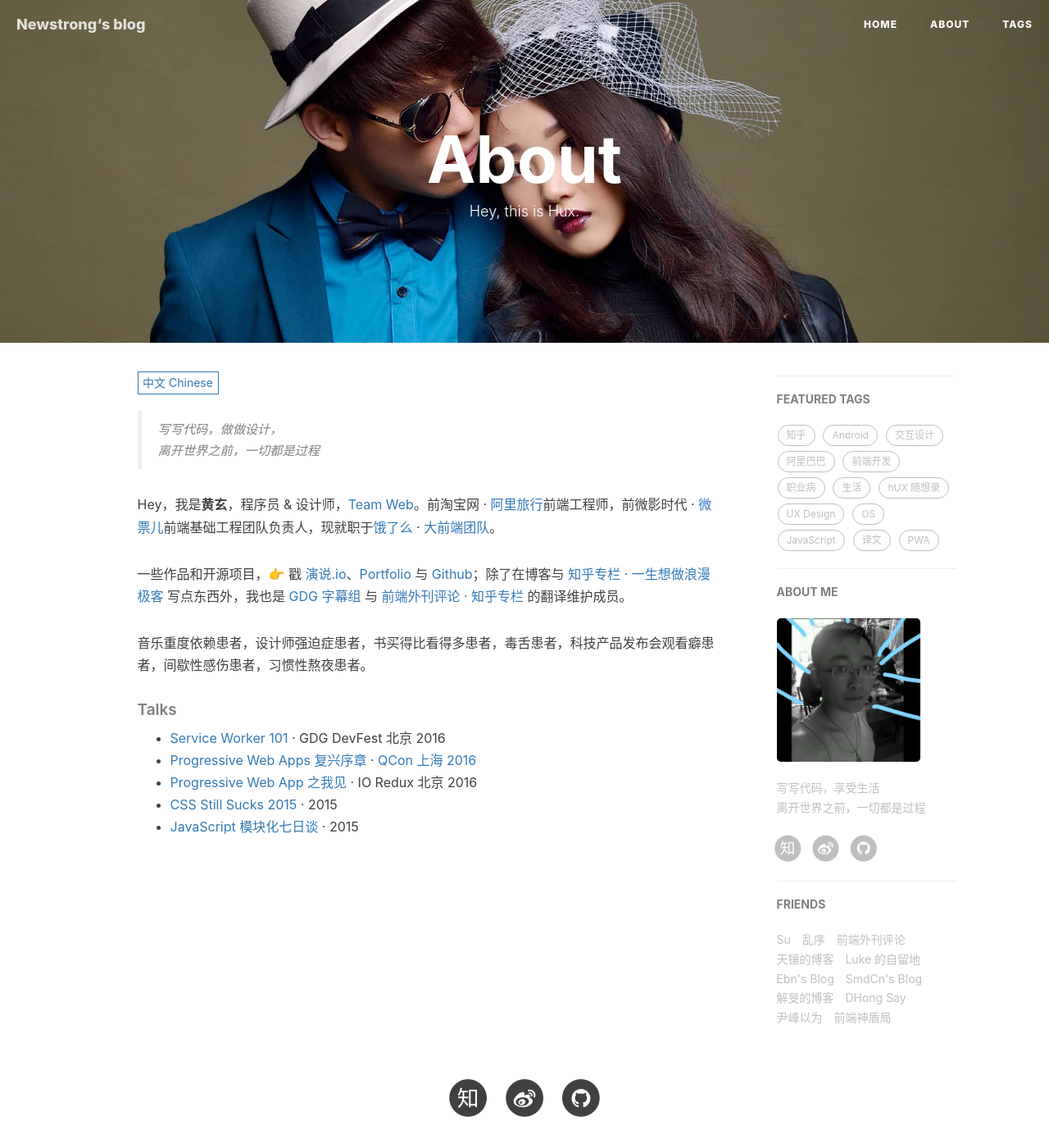
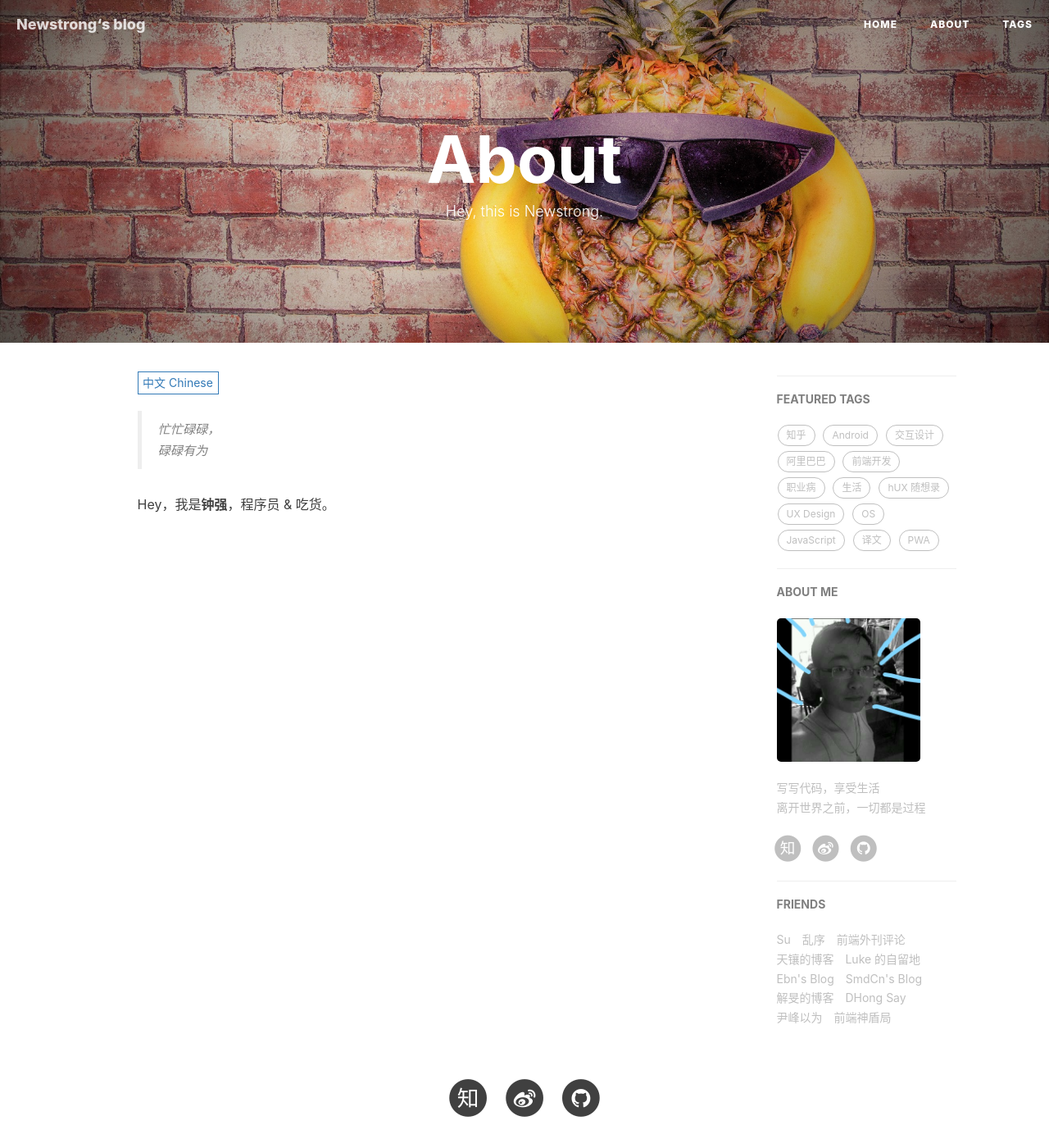
Before and after one commit to newstrong/newstrong.github.io, a Jekyll site: the page built from about.html, in a window 1280 px wide and 1400 px high. Shown: the whole window at 82% size. Built offline with Jekyll 4.4.1, drawn with Linux system fonts in a browser that asks for light colours; nearby versions of some CDN libraries; comment, search, counter and statistics services are not loaded.

Commit message:
modify about html

```diff
--- a/about.html
+++ b/about.html
@@ -1,8 +1,8 @@
 ---
 layout: page
 title: "About"
-description: "Hey, this is Hux."
-header-img: "img/about-bg.jpg"
+description: "Hey, this is Newstrong."
+header-img: "img/about-me-bg.jpg"
 ---
 
 <!-- Language Selector -->
@@ -15,45 +15,22 @@ header-img: "img/about-bg.jpg"
 <div class="zh post-container">
 
     <!--copied from markdown -->
-    <blockquote><p>写写代码，做做设计，<br>
-    离开世界之前，一切都是过程</p></blockquote>
+    <blockquote><p>忙忙碌碌，<br>
+    碌碌有为</p></blockquote>
 
-    <p>Hey，我是<strong>黄玄</strong>，程序员 &amp; 设计师，<a href="https://medium.com/ben-and-dion/team-web-3315aa447fb2#.359a9c6cl">Team Web</a>。前淘宝网 · <a href="http://alitrip.com">阿里旅行</a>前端工程师，前微影时代 · <a href="http://www.wepiao.com/?r=movie">微票儿</a>前端基础工程团队负责人，现就职于<a href="https://ele.me">饿了么</a> · <a href="https://fe.ele.me">大前端团队</a>。</p>
+    <p>Hey，我是<strong>钟强</strong>，程序员 &amp; 吃货。
 
-    <p>一些作品和开源项目，👉 戳 <a href="https://zhuanlan.zhihu.com/p/21280918">演说.io</a>、<a href="/portfolio">Portfolio</a> 与 <a href="http://github.com/huxpro">Github</a>；除了在博客与 <a href="http://zhuanlan.zhihu.com/huxblog">知乎专栏 · 一生想做浪漫极客</a> 写点东西外，我也是 <a href="http://www.gfansub.com/">GDG 字幕组</a> 与 <a href="http://zhuanlan.zhihu.com/FrontendMagazine">前端外刊评论 · 知乎专栏</a> 的翻译维护成员。</p>
 
-    <p>音乐重度依赖患者，设计师强迫症患者，书买得比看得多患者，毒舌患者，科技产品发布会观看癖患者，间歇性感伤患者，习惯性熬夜患者。</p>
-    <h5>Talks</h5>
-
-    <ul>
-    <li><a href="//huangxuan.me/2016/11/20/sw-101-gdgdf/">Service Worker 101</a> · GDG DevFest 北京 2016</li>
-    <li><a href="//huangxuan.me/2016/10/20/pwa-qcon2016/">Progressive Web Apps 复兴序章</a> · <a href="http://2016.qconshanghai.com/presentation/3111">QCon 上海 2016</a></li>
-    <li><a href="//huangxuan.me/2016/06/05/pwa-in-my-pov/">Progressive Web App 之我见</a> · IO Redux 北京 2016</li>
-    <li><a href="//huangxuan.me/2015/12/28/css-sucks-2015/">CSS Still Sucks 2015</a> · 2015</li>
-    <li><a href="//huangxuan.me/2015/07/09/js-module-7day/">JavaScript 模块化七日谈</a> · 2015</li>
-    </ul>
 </div>
 
 <!-- English Version -->
 <div class="en post-container">
-    <blockquote><p>Yet another Web Developer. <br>
-    Yet another Life-long Designer.</p></blockquote>
+    <blockquote><p>good good study, <br>
+    day day UUPPP~~~.</p></blockquote>
 
-    <p>Hi, I am <strong>Huang Xuan(黄玄)</strong>，you can call me <strong>Hux</strong>. I'm an engineer &amp; a designer who builds softwares (👉 <a href="/portfolio">Portfolio</a> and <a href="http://github.com/huxpro">Github</a>). I studied Digital Media Art and graduated from <a href="https://en.wikipedia.org/wiki/Communication_University_of_China">Communication University of China</a> in 2016.</p>
+    <p>Hi, I am <strong>Zhong Qiang</strong>，you can call me <strong>newstrong</strong>. I'm an engineer &amp; a people who like eatting .
 
-    <p>I previsouly worked at <a href="https://www.alitrip.com/">Alibaba Trip</a> and then led Front-End Infrastructure Team at Wepiao (<a href="https://www.crunchbase.com/organization/wepiao#/entity">see CrunchBase</a>). Now I am working at <a href="https://github.com/elemefe/">Ele.me Front-End Engineering Team</a> as Staff Software Engineer, focusing on performance and web app architecture.</p>
 
-    <p>In addition, I'm also an active member of GDG Beijing, a translator at <a href="http://www.gfansub.com/">GDG China Subtitle Team</a>, maintainer at <a href="http://zhuanlan.zhihu.com/FrontendMagazine">Frontend Magazine (in Chinese)</a> and the owner of <a href="http://zhuanlan.zhihu.com/huxblog">Lifelong Romantic Geek (in Chinese)</a>.</p>
-
-    <h5>Talks</h5>
-
-    <ul>
-    <li><a href="//huangxuan.me/2016/11/20/sw-101-gdgdf/" title="Service Worker 101 - working offline and instant loading">Service Worker 101</a> · GDG DevFest Beijing 2016</li>
-    <li><a href="//huangxuan.me/2016/10/20/pwa-qcon2016/" title="Progressive Web Apps - make web great again">Progressive Web Apps</a> · QCon Shanghai 2016</li>
-    <li><a href="//huangxuan.me/2016/06/05/pwa-in-my-pov/" title="Progressive Web App in my point of view">Progressive Web App in my POV</a> · IO Redux Beijing 2016</li>
-    <li><a href="//huangxuan.me/2015/12/28/css-sucks-2015/" title="CSS Still Sucks 2015 - and how we work around it">CSS Still Sucks 2015</a> · 2015</li>
-    <li><a href="//huangxuan.me/2015/07/09/js-module-7day/">JavaScript Modularization Journey</a> · 2015</li>
-    </ul>
 </div>
 
 <!-- Handle Language Change -->
```
Also changed, not shown: img/about-me-bg.jpg (added), 1 other file.
